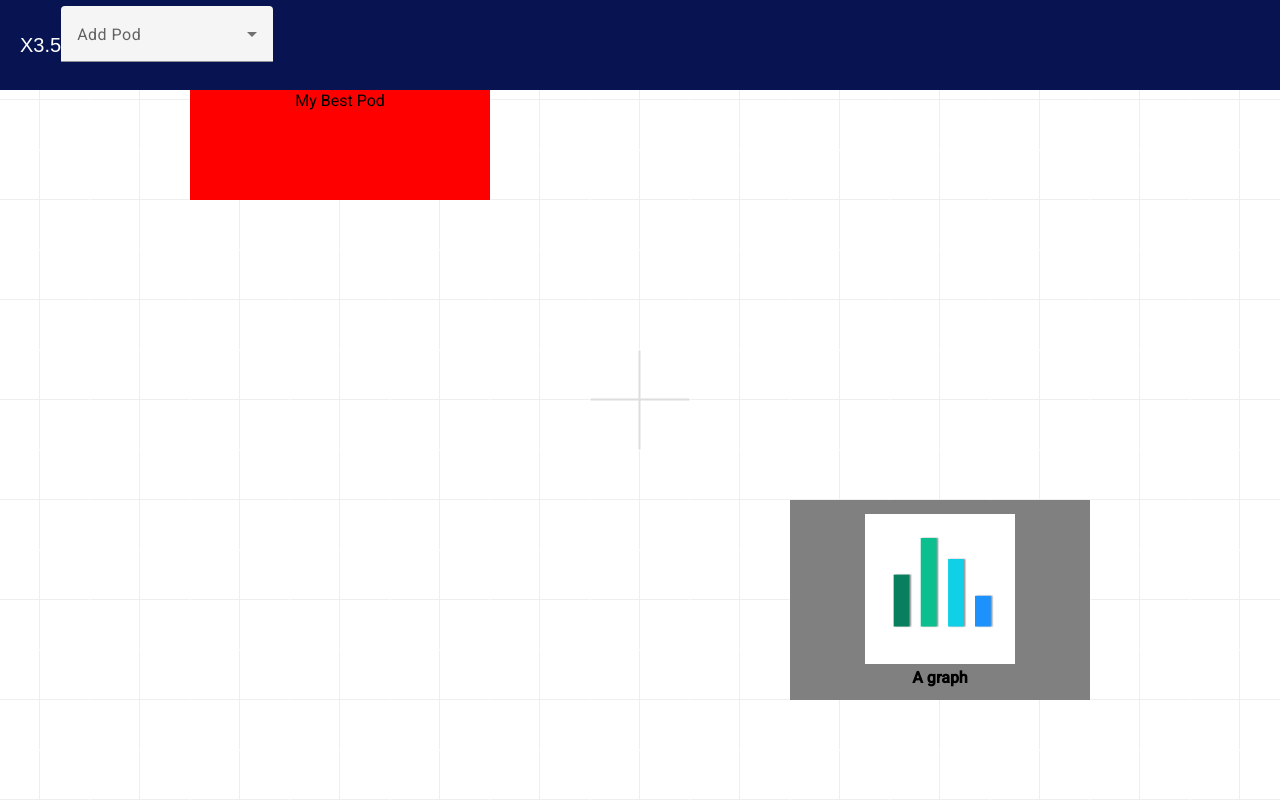
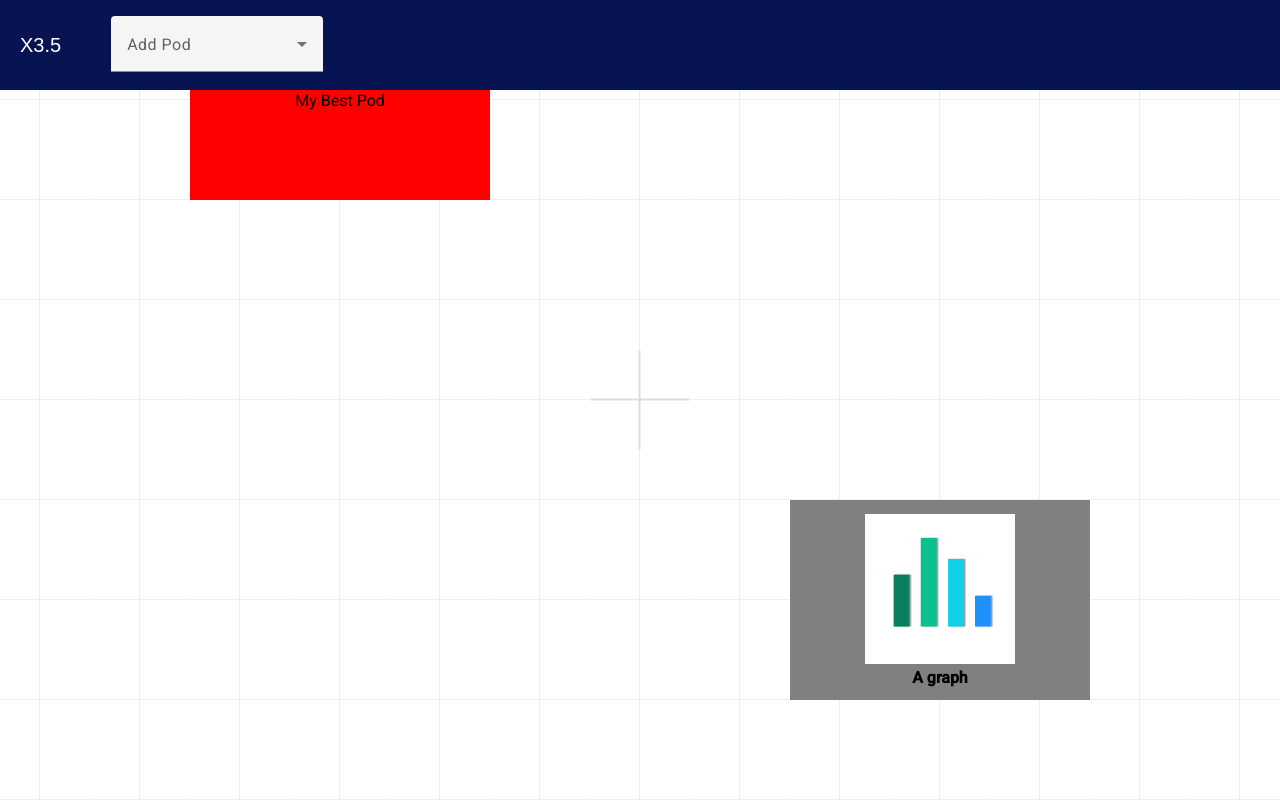
Before and after one commit to danday74/testing-123, an Angular app: page /dashboard in a window 1280 px wide. Shown: the top 800 px of the page. Built offline with nearby package versions, Linux system fonts and the light colour scheme.

Commit message:
dropdown

```diff
--- a/src/app/routes/dashboard/components/navbar/navbar.component.html
+++ b/src/app/routes/dashboard/components/navbar/navbar.component.html
@@ -1,13 +1,15 @@
 <div class="navbar">
   <span class="navtext">X3.5</span>
+  <div class="dropper">
     <mat-form-field>
       <mat-label>Add Pod</mat-label>
       <mat-select>
         @for (pod of pods; track pod.id) {
           @if (!pod.active) {
-                <mat-option [value]="pod.id">{{pod.label}}</mat-option>
+            <mat-option [value]="pod.id">{{ pod.label }}</mat-option>
           }
         }
       </mat-select>
     </mat-form-field>
   </div>
+</div>
--- a/src/app/routes/dashboard/components/navbar/navbar.component.scss
+++ b/src/app/routes/dashboard/components/navbar/navbar.component.scss
@@ -17,3 +17,9 @@
   font-size: 20px;
   font-family: sans-serif;
 }
+
+.dropper {
+  position: relative;
+  left: 50px;
+  top: 10px;
+}
```
Lines whose indentation alone changed are shown as unchanged.
